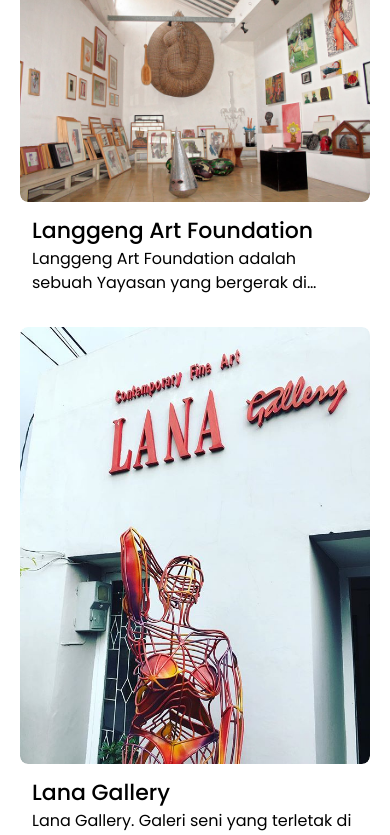
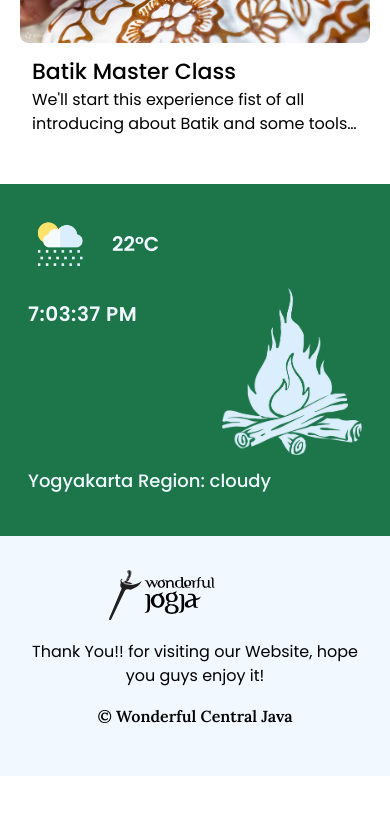
Before and after one commit to sebutsajario/HSC_FinalProjects_Jogja, a React (Vite) app: page /search-page in a window 390 px wide. Shown: the part 1728-2563 px from the top of the page. After the commit the page ends 2504 px from the top, so only its background shows below. Built offline with nearby package versions, Linux system fonts and the light colour scheme.

Commit message:
fix(search-page): Fixing search function and added desc on hotel db

```diff
--- a/public/db.json
+++ b/public/db.json
@@ -87,7 +87,7 @@
             "src": "/Assets/art-activities/YantoCraft.jpg",
             "slug": "yanto-craft",
             "address": "Jl. Lintas selatan gunungkidul Jalan gua Maria tritis, Yogyakarta 55871 Indonesia",
-            "description": "Yanto Craft adalah Toko Seni & Kerajinan"
+            "description": "Yanto Craft is a craft and arts shop that displays or exhibits its crafts made from clay such as masks, flower vases, etc. Here you can also buy these crafts at affordable prices. The complexity of crafts has its own value."
         },
         {
             "id": 5,
@@ -139,7 +139,7 @@
             "src": "/Assets/art-activities/BatikMasterClass.jpg",
             "slug": "batik-master-class",
             "address": "Bener, RT.02/RW.02, Bugisan, Kec. Prambanan, Kabupaten Klaten, Jawa Tengah 57454",
-            "description": "Batik Master Class with Full Process by Alga Lova Tour"
+            "description": "We'll start this experience fist of all introducing about Batik and some tools which we will use, and also the way to do properly. Then We will learn how to make batik until the end of the process led by the local people, and also we can take the result of painting batik as the souvenir."
         },
         {
             "id": 9,
@@ -555,7 +555,8 @@
             "price": "Rp. 300.000",
             "rate": "4.8",
             "route": "hotel-Diana-Jogja",
-            "position" : {"lat": -7.8181536 , "lng": 110.3612179}
+            "position" : {"lat": -7.8181536 , "lng": 110.3612179},
+            "description": "Diana Hotel Jogja strategically located close to central city, restaurant and shopping centre. Only 30 minutes away from Adisucipto Airport and Tugu Railway Station."
           },
         {
             "id": 46,
@@ -566,7 +567,8 @@
             "price": "Rp. 1.300.000",
             "rate": "5.0",
             "route": "hotel-Burza-Yogyakarta",
-            "position" : {"lat": -7.8240632 , "lng": 110.3619968}
+            "position" : {"lat": -7.8240632 , "lng": 110.3619968},
+            "description": "The 101 beautifully appointed rooms are reflecting the ambiance of bygone era wrapped in modern comfort facilities, enabling its occupant to celebrate a glorious past without losing the beauty of contemporary living."
           },
         {
             "id": 47,
@@ -577,7 +579,8 @@
             "price": "Rp. 700.000",
             "rate": "4.7",
             "route": "hotel-Liberta-Malioboro",
-            "position" : {"lat": -7.7915068 , "lng": 110.3569917}
+            "position" : {"lat": -7.7915068 , "lng": 110.3569917},
+            "description":"This hotel got a certificate of excellence by having nice and clean rooms also several top amenities like a great restaurant, bar/lounge, pool, spa, room & laundry service, dry cleaning, multilingual staff, concierge, airport transportation, business center with internet access, banquet room, meeting rooms, and conference facilities. "
           },
         {
             "id": 48,
@@ -588,7 +591,8 @@
             "price": "Rp. 300.000",
             "rate": "4.9",
             "route": "hotel-KJ-Yogyakarta",
-            "position" : {"lat": -7.8224374 , "lng": 110.3647706}
+            "position" : {"lat": -7.8224374 , "lng": 110.3647706},
+            "description":"This hotel got a certificate of excellence by having nice and clean rooms also several top amenities like a great restaurant, bar/lounge, pool, spa, room & laundry service, dry cleaning, multilingual staff, concierge, airport transportation, business center with internet access, banquet room, meeting rooms, and conference facilities. "
           },
         {
             "id": 49,
@@ -599,7 +603,8 @@
             "price": "Rp. 400.000",
             "rate": "4.9",
             "route": "hotel-Tjokro-Style-Yogyakarta",
-            "position" : {"lat": -7.8167179 , "lng": 110.3780268}
+            "position" : {"lat": -7.8167179 , "lng": 110.3780268},
+            "description":"This hotel got a certificate of excellence by having nice and clean rooms also several top amenities like a great restaurant, bar/lounge, pool, spa, room & laundry service, dry cleaning, multilingual staff, concierge, airport transportation, business center with internet access, banquet room, meeting rooms, and conference facilities. "
           },
         {
             "id": 50,
@@ -610,7 +615,8 @@
             "price": "Rp. 450.000",
             "rate": "4.7",
             "route": "hotel-Zest-Yogyakarta",
-            "position" : {"lat": -7.7991574 , "lng": 110.3706981}
+            "position" : {"lat": -7.7991574 , "lng": 110.3706981},
+            "description":"This hotel got a certificate of excellence by having nice and clean rooms also several top amenities like a great restaurant, bar/lounge, pool, spa, room & laundry service, dry cleaning, multilingual staff, concierge, airport transportation, business center with internet access, banquet room, meeting rooms, and conference facilities. "
           },
         {
             "id": 51,
@@ -621,7 +627,8 @@
             "price": "Rp. 800.000",
             "rate": "5.0",
             "route": "hotel-Ayyarta-Malioboro",
-            "position" : {"lat": -7.8012782 , "lng": 110.3544266}
+            "position" : {"lat": -7.8012782 , "lng": 110.3544266},
+            "description":"This hotel got a certificate of excellence by having nice and clean rooms also several top amenities like a great restaurant, bar/lounge, pool, spa, room & laundry service, dry cleaning, multilingual staff, concierge, airport transportation, business center with internet access, banquet room, meeting rooms, and conference facilities. "
           },
         {
             "id": 52,
@@ -632,7 +639,8 @@
             "price": "Rp. 600.000",
             "rate": "4.9",
             "route": "hotel-Puri-Pangeran",
-            "position" : {"lat": -7.8007226 , "lng": 110.3720191}
+            "position" : {"lat": -7.8007226 , "lng": 110.3720191},
+            "description":"This hotel got a certificate of excellence by having nice and clean rooms also several top amenities like a great restaurant, bar/lounge, pool, spa, room & laundry service, dry cleaning, multilingual staff, concierge, airport transportation, business center with internet access, banquet room, meeting rooms, and conference facilities. "
           },
         {
             "id": 53,
@@ -643,7 +651,8 @@
             "price": "Rp. 150.000",
             "rate": "4.7",
             "route": "hotel-Kalya-Hotel",
-            "position" : {"lat": -7.8135239 , "lng": 110.3988326}
+            "position" : {"lat": -7.8135239 , "lng": 110.3988326},
+            "description":"This hotel got a certificate of excellence by having nice and clean rooms also several top amenities like a great restaurant, bar/lounge, pool, spa, room & laundry service, dry cleaning, multilingual staff, concierge, airport transportation, business center with internet access, banquet room, meeting rooms, and conference facilities. "
           },
           {
             "id":54,
--- a/src/Components/Landing/Navbar/Navbar__Right/NavbarRight.jsx
+++ b/src/Components/Landing/Navbar/Navbar__Right/NavbarRight.jsx
@@ -28,7 +28,7 @@
         </a>
         <div
             onClick={() => navigateToSearchPageJogja('/search-page')}
-            className='w-[40px] p-[8px] text-2xl h-[40px] flex justify-center items-center rounded-lg hover:bg-button2 transition duration-300 ease-in-out  icon'>
+            className='w-[40px] p-[8px] text-2xl h-[40px] flex justify-center items-center rounded-lg hover:bg-button2 transition duration-300 ease-in-out cursor-pointer icon'>
                 <i className='bx bx-search-alt'></i>
         </div>
         <div
--- a/src/Components/ReuseableNav/ReuseNavRight.jsx
+++ b/src/Components/ReuseableNav/ReuseNavRight.jsx
@@ -23,7 +23,7 @@
             </div>
         </a>
         <div onClick={() => navigateToSearchPageJogja ('/search-page')}
-                className='w-[40px] p-[8px] text-2xl h-[40px] flex justify-center items-center rounded-lg hover:bg-button2 transition duration-300 ease-in-out  text-[#000]'>
+                className='w-[40px] p-[8px] text-2xl h-[40px] flex justify-center items-center rounded-lg hover:bg-button2 transition duration-300 ease-in-out cursor-pointer  text-[#000]'>
                 <i className='bx bx-search-alt'></i>
         </div>
         <div
--- a/src/Components/Search/ListedSearch.jsx
+++ b/src/Components/Search/ListedSearch.jsx
@@ -3,11 +3,11 @@
 
 const ListedSearch = () => {
   return (
-    <div className='w-screen h-fit flex flex-col justify-center items-center p-5 gap-5 lg:py-10 lg:px-20'>
+    <div className='w-screen h-fit flex flex-col justify-center items-center p-5 gap-5 lg:px-20'>
         <div className='w-[80vw] mx-auto font-semibold text-[20px]'>
             <p>See also</p>
         </div>
-        <Link to={'/things-to-do/food-jogja/1'}>
+        <Link to={'/things-to-do/food-jogja/javanese-apem-cake'}>
             <div className='w-full h-fit cursor-pointer justify-center flex flex-col lg:flex-row'>
                 <div className='  overflow-hidden rounded-lg lg:h-[200px] lg:w-[300px]'>
                     <img className='rounded-lg hover:scale-105 duration-500 object-cover md:h-[300px] md:w-full lg:h-[200px] lg:w-[300px] xl:object-center ' src="/Assets/foods/apem.jpg" alt="" />
@@ -18,7 +18,7 @@
                 </div>
             </div>
         </Link>
-        <Link to={'/things-to-do/drinks-jogja/3'}>
+        <Link to={'/things-to-do/drinks-jogja/wedang-ronde'}>
             <div className='w-full h-fit cursor-pointer justify-center flex flex-col lg:flex-row'>
                 <div className=' overflow-hidden rounded-lg lg:h-[200px] lg:w-[300px]'>
                     <img className='rounded-lg hover:scale-105 duration-500 object-cover md:h-[300px] md:w-full lg:h-[200px] lg:w-[300px] xl:object-center ' src="/Assets/drinks/wedang-ronde.jpg" alt="" />
@@ -29,15 +29,17 @@
                 </div>
             </div>
         </Link>
+        <Link to={'/things-to-do/souvenir-jogja/batu-akik'}>
         <div className='w-full h-fit cursor-pointer justify-center flex flex-col lg:flex-row'>
             <div className=' overflow-hidden rounded-lg lg:h-[200px] lg:w-[300px]'>
                 <img className='rounded-lg hover:scale-105 duration-500 object-cover md:h-[300px] md:w-full lg:h-[200px] lg:w-[300px] xl:object-center ' src="/Assets/souvenir/batu-akik1.png" alt="" />
             </div>
             <div className='p-3 lg:w-2/3 lg:ml-5'>
-                <h3 className='text-[22px]'>Batu Akik (Gemstones) #belum di link</h3>
+                <h3 className='text-[22px]'>Batu Akik (Gemstones)</h3>
                 <p className='line-clamp-2'>Indonesia is known for its gemstones, and you can find a variety of them in Jogja's markets. Look for agate stones or other gems that catch your eye.</p>
             </div>
         </div>
+        </Link>
         <div className='w-full h-fit cursor-pointer justify-center flex flex-col lg:flex-row'>
             <div className=' overflow-hidden rounded-lg lg:h-[200px] lg:w-[300px]'>
                 <img className='rounded-lg hover:scale-105 duration-500 object-cover md:h-[300px] md:w-full lg:h-[200px] lg:w-[300px] xl:object-center ' src="/Assets/attraction/prambanan.jpg" alt="" />
@@ -47,15 +49,17 @@
                 <p className='line-clamp-2'>Prambanan is a magnificent Hindu temple complex located in Central Java, Indonesia, near the city of Yogyakarta. This UNESCO World Heritage site is renowned for its exquisite architecture and historical significance.</p>
             </div>
         </div>
+        <Link to={'/things-to-do/art-activities-jogja/batik-master-class'}>
         <div className='w-full h-fit cursor-pointer justify-center flex flex-col lg:flex-row'>
             <div className=' overflow-hidden rounded-lg lg:h-[200px] lg:w-[300px]'>
                 <img className='rounded-lg hover:scale-105 duration-500 object-cover md:h-[300px] md:w-full lg:h-[200px] lg:w-[300px] xl:object-center ' src="/Assets/art-activities/BatikMasterClass.jpg" alt="" />
             </div>
             <div className='p-3 lg:w-2/3 lg:ml-5'>
-                <h3 className='text-[22px]'>Batik Master Class #belum di link</h3>
-                <p className='line-clamp-2'>Batik Master Class with Full Process by Alga Lova Tour</p>
+                <h3 className='text-[22px]'>Batik Master Class</h3>
+                <p className='line-clamp-2'>We'll start this experience fist of all introducing about Batik and some tools which we will use, and also the way to do properly. Then We will learn how to make batik until the end of the process led by the local people, and also we can take the result of painting batik as the souvenir.</p>
             </div>
         </div>
+        </Link>
     </div>
   )
 }
--- a/src/Components/Things/Carousel/thingsCarousel.css
+++ b/src/Components/Things/Carousel/thingsCarousel.css
@@ -34,7 +34,7 @@
 
 /* pagination dots */
 .thingSwiper .swiper-pagination {
-    display: none;
+    display: block;
 }
 
 .thingSwiper .swiper-pagination-bullet {
--- a/src/Pages/SearchPage.jsx
+++ b/src/Pages/SearchPage.jsx
@@ -3,25 +3,28 @@
 
 import ReuseNav from "../Components/ReuseableNav/ReuseNav";
 import Footer from "../Components/Footer/Footer";
-import DrinksData from "../Database/drinksData.json";
+
 import BotButton from "../Components/Landing/Landing-bot/BotButton";
 import ListedSearch from "../Components/Search/ListedSearch";
 import axiosInstance from "../API/apiCall";
 
 const SearchPage = () => {
-  // const data = DrinksData;
 
-  // const shouldDisplayList = text.trim() !== "";
-
-  // const filteredItems = data.filter((item) => {
-  //   return item.name.toLowerCase().includes(text.toLowerCase());
-  // });
-  // const numberItemAvailable = filteredItems.length;
   const [text, setText] = useState("");
   const [items, setItems] = useState([]);
   const [category, setCategory] = useState([]);
+
+  const shouldDisplayList = text.trim() !== "";
+
+  // Menggunakan useEffect untuk memanggil API saat teks berubah
+  useEffect(() => {
+    callApi();
+    callApiCategory();
+  }, [text]);
+
   const callApi = async () => {
     try {
+      // Panggil API dengan kata kunci pencarian (text)
       const response = await axiosInstance.allitems(text);
       setItems(response);
     } catch (error) {
@@ -37,10 +40,17 @@
       console.log(error);
     }
   };
-  useEffect(() => {
-    callApi();
-    callApiCategory();
-  }, [text]);
+
+  // Fungsi untuk memfilter data berdasarkan teks pencarian
+  function filterItemsByName() {
+    const filtered = items.filter((item) =>
+      item.name.toLowerCase().includes(text.toLowerCase())
+    );
+    return filtered;
+  }
+
+  const filteredItems = filterItemsByName();
+  const numberItemAvailable = filteredItems.length;
 
   function filterCategory(categoryId) {
     const categorySlug = category.find((res) => res.id === categoryId);
@@ -66,7 +76,7 @@
           </form>
         </div>
         {/* Search Result */}
-        {/* {shouldDisplayList ? (
+        {shouldDisplayList ? (
           <div>
             {numberItemAvailable > 0 ? (
               <div className="w-[80vw] mx-auto mt-5">
@@ -82,64 +92,33 @@
               </div>
             )}
             {numberItemAvailable > 0
-              ? filteredItems.map((item) => (
+              ? filteredItems.map((item) => {
+                  const categorySlug = filterCategory(item.category_id); // Inisialisasi categorySlug di sini
+                  return (
                     <div
                       key={item.id}
                       className="w-screen h-fit flex flex-col justify-center items-center p-5 gap-5 lg:py-10 lg:px-20"
                     >
-                    <Link to={`/things-to-do/drinks-jogja/${item.id}`}>
-                      <div className="w-full h-fit cursor-pointer justify-center flex flex-col lg:flex-row">
-                        <div className="  overflow-hidden rounded-lg lg:h-[200px] lg:w-[300px]">
-                          <img
-                            className="rounded-lg hover:scale-105 duration-500 object-cover md:h-[300px] md:w-full lg:h-[200px] lg:w-[300px] xl:object-center "
-                            src={item.src}
-                            alt=""
-                          />
+                      <Link to={`/things-to-do/${categorySlug}/${item.slug}`}>
+                        <div className='w-full h-fit cursor-pointer justify-center flex flex-col lg:flex-row'>
+                          <div className='  overflow-hidden rounded-lg lg:h-[200px] lg:w-[300px]'>
+                              <img className='rounded-lg hover:scale-105 duration-500 object-cover md:h-[300px] md:w-full lg:h-[200px] lg:w-[300px] xl:object-center '
+                              src={item ? item?.src : "/Assets/foods/apem.jpg"}
+                              alt="" />
                           </div>
-                        <div className="p-3 lg:w-2/3 lg:ml-5">
-                          <h3 className="text-[22px]">{item.name}</h3>
-                          <p className="line-clamp-2">{item.description}</p>
+                          <div className='p-3 lg:w-2/3 lg:ml-5'>
+                              <h3 className='text-[22px]'>{item.name}</h3>
+                              <p className='line-clamp-2'>{item.description}</p>
                           </div>
                       </div>
                       </Link>
                     </div>
-                ))
+                  );
+                })
               : null}
           </div>
-        ) : null} */}
-        <div className="w-screen h-fit flex flex-col justify-center items-start p-5 gap-5 lg:py-10 lg:px-20">
-          <div className="w-[80vw] mx-auto font-semibold text-[20px]">
-            <p>See also {items.length} items</p>
-          </div>
-          {items ? (
-            items.slice(0, 15).map((item, i) => {
-              // console.log(item);
-              const categorySlug = filterCategory(item.category_id);
-              return (
-                <Link key={i} to={`/things-to-do/${categorySlug}/${item.slug}`}>
-                  <div className="w-full h-fit cursor-pointer justify-start flex flex-col lg:flex-row">
-                    <div className="  overflow-hidden rounded-lg lg:h-[200px] lg:w-[300px]">
-                      <img
-                        className="rounded-lg hover:scale-105 duration-500 object-cover md:h-[300px] md:w-full lg:h-[200px] lg:w-[300px] xl:object-center "
-                        src={item ? item?.src : "/Assets/foods/apem.jpg"}
-                        alt=""
-                      />
-                    </div>
-                    <div className="p-3 lg:w-2/3 lg:ml-5">
-                      <h3 className="text-[22px]">{item.name}</h3>
-                      <p className="line-clamp-2">{item.description}</p>
-                    </div>
-                  </div>
-                </Link>
-              );
-            })
-          ) : (
-            <div>
-              <h1 className="text-center text-4xl">Loading...</h1>
-            </div>
-          )}
-        </div>
-        {/* <ListedSearch /> */}
+        ) : null}
+        <ListedSearch />
       </div>
 
       <Footer />
```
Lines whose indentation alone changed are shown as unchanged.
